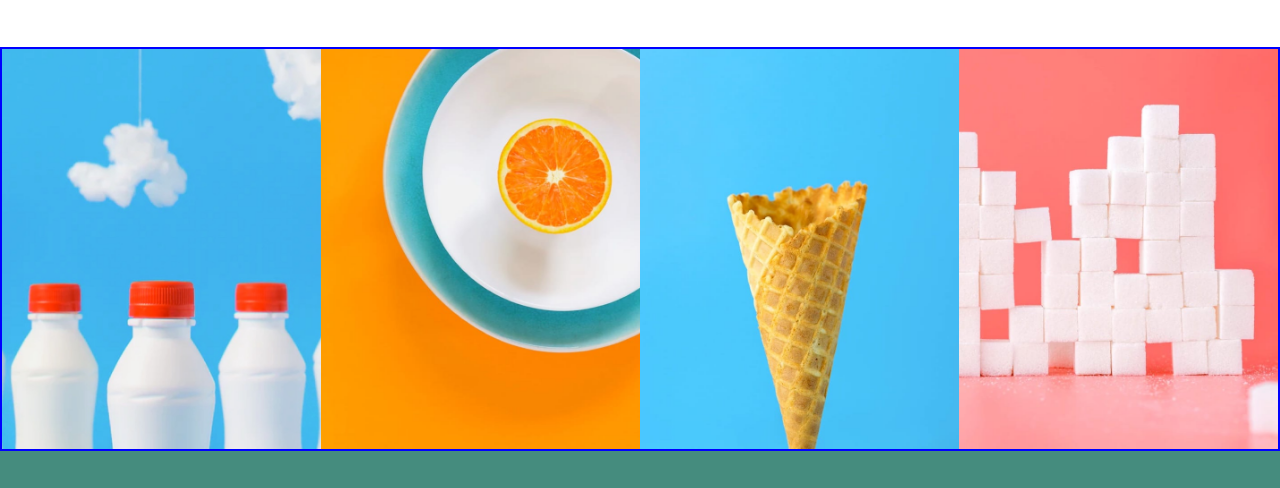
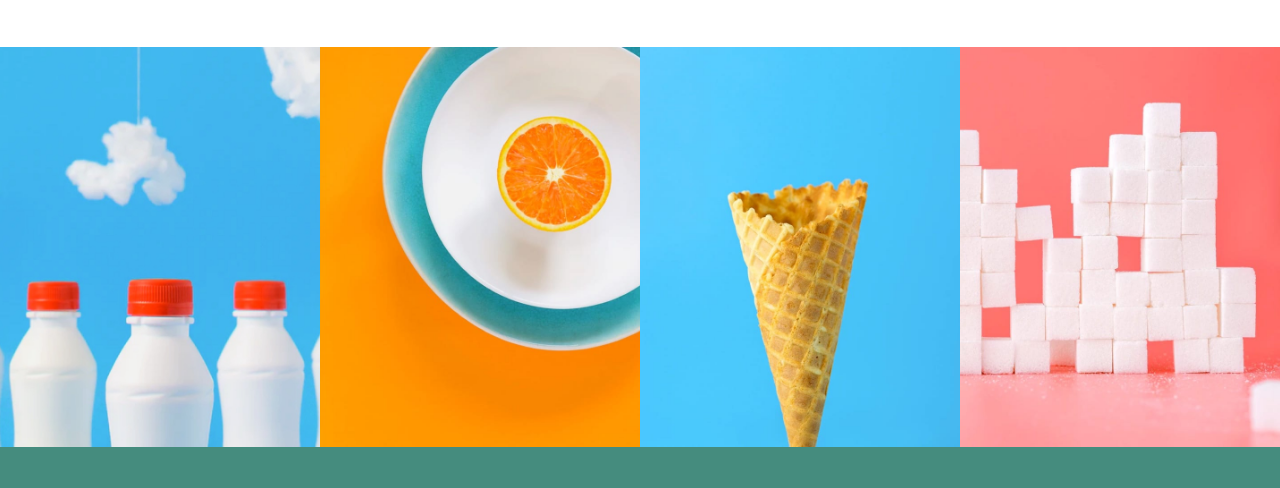
Before and after one commit to MAYREE-OH/sunnyside, a plain HTML site: page index.html in a window 1280 px wide. Shown: the part 3134-3622 px from the top of the page. Drawn offline with Linux system fonts and the light colour scheme.

Commit message:
updated css

```diff
--- a/style.css
+++ b/style.css
@@ -235,7 +235,6 @@ header h1{
 .section3{
     display: grid;
     grid-template-columns: 1fr 1fr 1fr 1fr;
-    border: 2px solid blue;
     justify-content: center;
 }
 .g-box-1{
```
